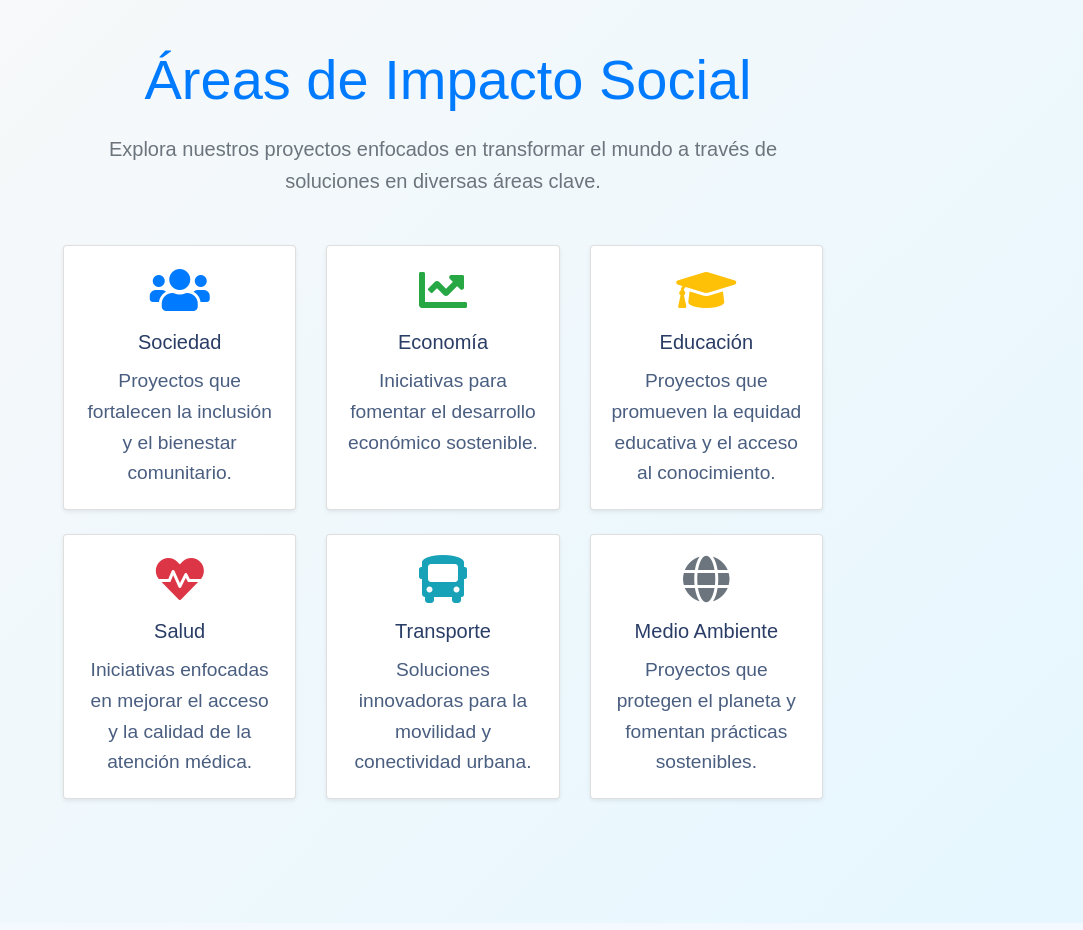
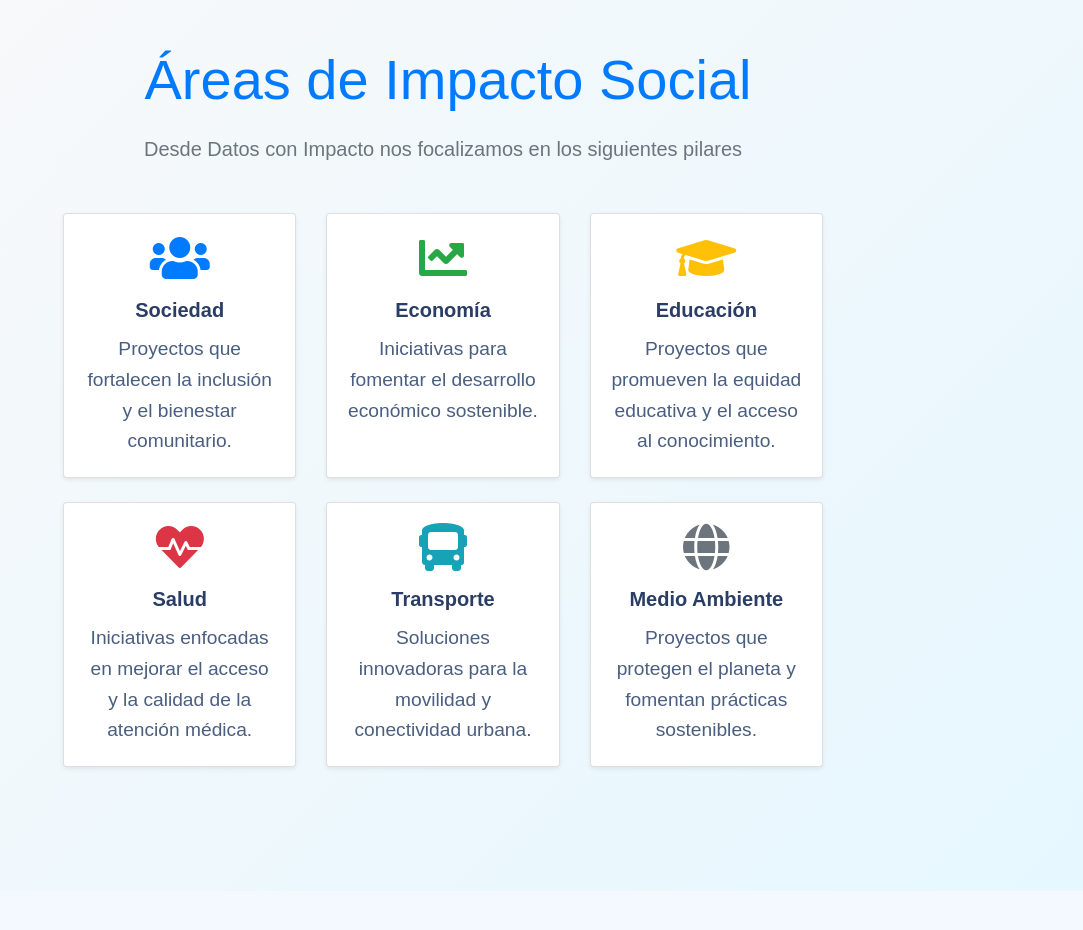
Before and after one commit to datosconimpacto/web, a plain HTML site: page views/proyectos.html in a window 1280 px wide. Shown: the part 1020-1950 px from the top of the page, without its empty margins (197-1280 px from the left). Drawn offline with nearby package versions, Linux system fonts and the light colour scheme.

Commit message:
modifico cards proyectos

```diff
--- a/views/proyectos.html
+++ b/views/proyectos.html
@@ -58,7 +58,7 @@
     <div class="container">
         <div class="text-center mb-5">
             <h2 class="display-4 fw-bold text-primary">Áreas de Impacto Social</h2>
-            <p class="lead text-secondary">Explora nuestros proyectos enfocados en transformar el mundo a través de soluciones en diversas áreas clave.</p>
+            <p class="lead text-secondary">Desde Datos con Impacto nos focalizamos en los siguientes pilares</p>
         </div>
         <div class="row">
             <!-- Card 1 -->
@@ -66,7 +66,7 @@
                 <div class="card h-100 shadow-sm">
                     <div class="card-body text-center">
                         <i class="fas fa-users fa-3x text-primary mb-3"></i>
-                        <h5 class="card-title">Sociedad</h5>
+                        <h5 class="card-title"><strong>Sociedad</strong></h5>
                         <p class="card-text">Proyectos que fortalecen la inclusión y el bienestar comunitario.</p>
                     </div>
                 </div>
@@ -76,7 +76,7 @@
                 <div class="card h-100 shadow-sm">
                     <div class="card-body text-center">
                         <i class="fas fa-chart-line fa-3x text-success mb-3"></i>
-                        <h5 class="card-title">Economía</h5>
+                        <h5 class="card-title"><strong>Economía</strong></h5>
                         <p class="card-text">Iniciativas para fomentar el desarrollo económico sostenible.</p>
                     </div>
                 </div>
@@ -86,7 +86,7 @@
                 <div class="card h-100 shadow-sm">
                     <div class="card-body text-center">
                         <i class="fas fa-graduation-cap fa-3x text-warning mb-3"></i>
-                        <h5 class="card-title">Educación</h5>
+                        <h5 class="card-title"><strong>Educación</strong></h5>
                         <p class="card-text">Proyectos que promueven la equidad educativa y el acceso al conocimiento.</p>
                     </div>
                 </div>
@@ -96,7 +96,7 @@
                 <div class="card h-100 shadow-sm">
                     <div class="card-body text-center">
                         <i class="fas fa-heartbeat fa-3x text-danger mb-3"></i>
-                        <h5 class="card-title">Salud</h5>
+                        <h5 class="card-title"><strong>Salud</strong></h5>
                         <p class="card-text">Iniciativas enfocadas en mejorar el acceso y la calidad de la atención médica.</p>
                     </div>
                 </div>
@@ -106,7 +106,7 @@
                 <div class="card h-100 shadow-sm">
                     <div class="card-body text-center">
                         <i class="fas fa-bus fa-3x text-info mb-3"></i>
-                        <h5 class="card-title">Transporte</h5>
+                        <h5 class="card-title"><strong>Transporte</strong></h5>
                         <p class="card-text">Soluciones innovadoras para la movilidad y conectividad urbana.</p>
                     </div>
                 </div>
@@ -116,7 +116,7 @@
                 <div class="card h-100 shadow-sm">
                     <div class="card-body text-center">
                         <i class="fas fa-globe fa-3x text-secondary mb-3"></i>
-                        <h5 class="card-title">Medio Ambiente</h5>
+                        <h5 class="card-title"><strong>Medio Ambiente</strong></h5>
                         <p class="card-text">Proyectos que protegen el planeta y fomentan prácticas sostenibles.</p>
                     </div>
                 </div>
```
